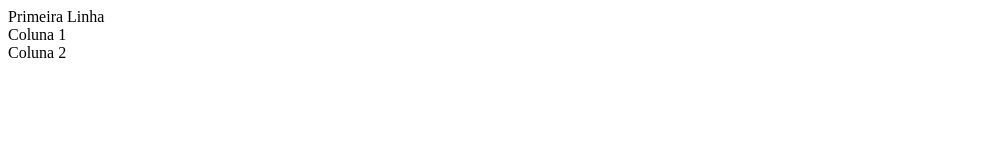
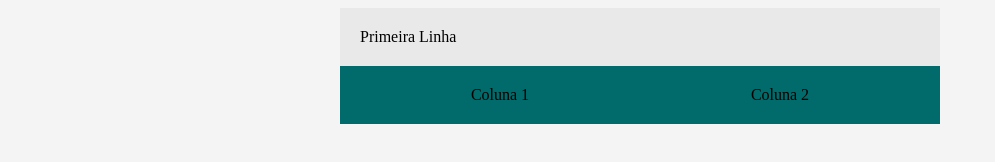
Before and after one commit to CarvGabriel/bootcamp-devjr-modulo2, a plain HTML site: page index.html in a window 1280 px wide. Shown: the whole page, without its empty margins (0-995 px from the left). Drawn offline with Linux system fonts and the light colour scheme.

Commit message:
closes #2 - Paleta de cores e CSS display flex

```diff
--- a/index.html
+++ b/index.html
@@ -4,13 +4,39 @@
     <meta charset="UTF-8">
     <meta name="viewport" content="width=device-width, initial-scale=1.0">
     <title>bootcamp DevJr - Sistema de Assinaturas</title>
+
+    <style>
+        body {
+            background-color: #F4F4F4;
+        }
+
+        .container {
+            background-color: #E9E9E9;
+            margin: auto ;
+            width: 600px;
+        }
+        .coluna1 {
+            background-color: #006969;
+        }
+
+        .header {
+            padding: 20px;
+        }
+
+        .flex-container {
+            display: flex;
+            background-color: #016A6A;
+            justify-content: space-around;
+            padding: 20px;
+        }
+    </style>
 </head>
 <body>
-    <div>
-        <div>
+    <div class="container">
+        <div class="header">
             Primeira Linha
         </div>
-        <div>
+        <div class="flex-container">
             <div>
                 Coluna 1
             </div>
```
